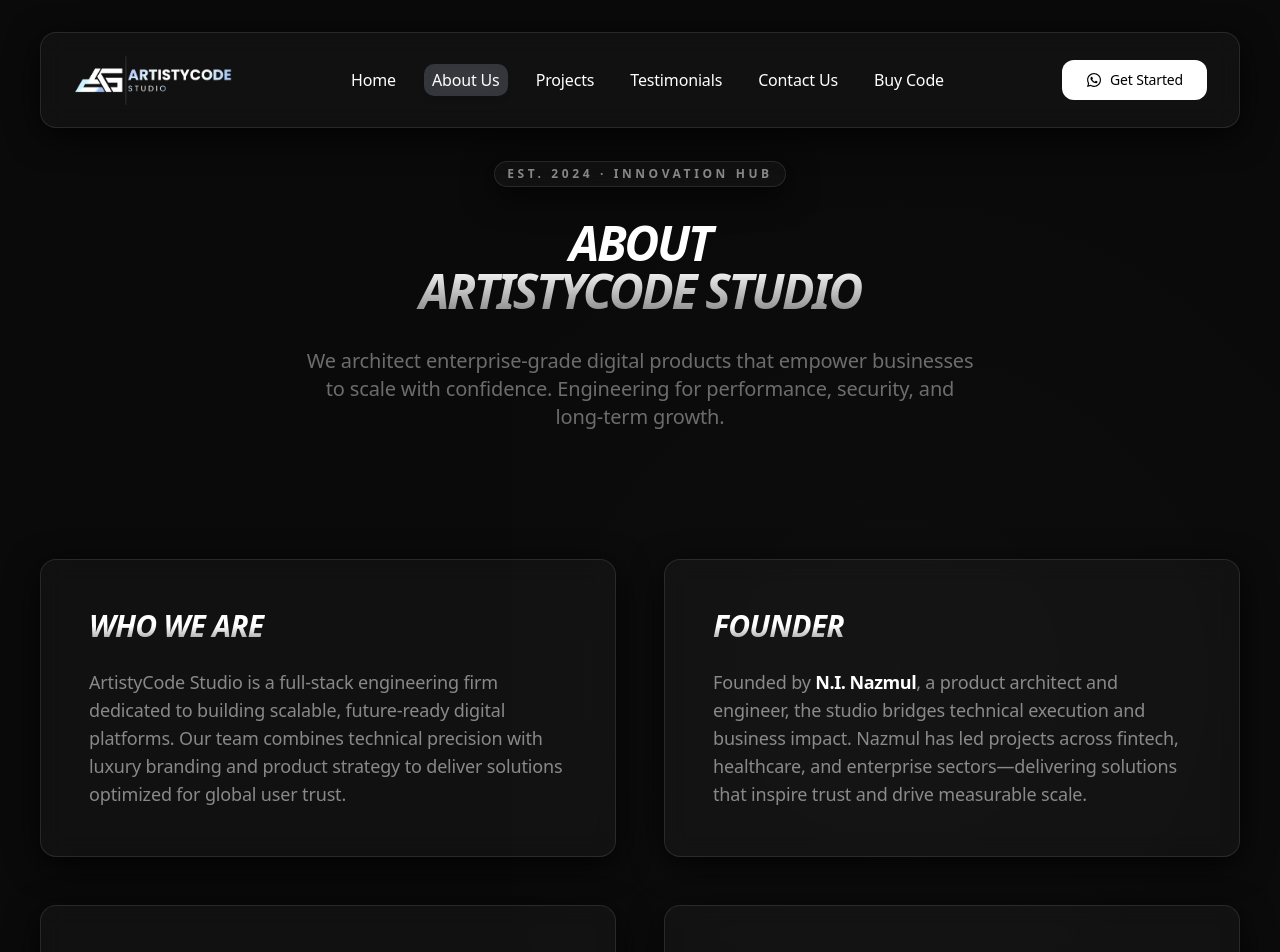
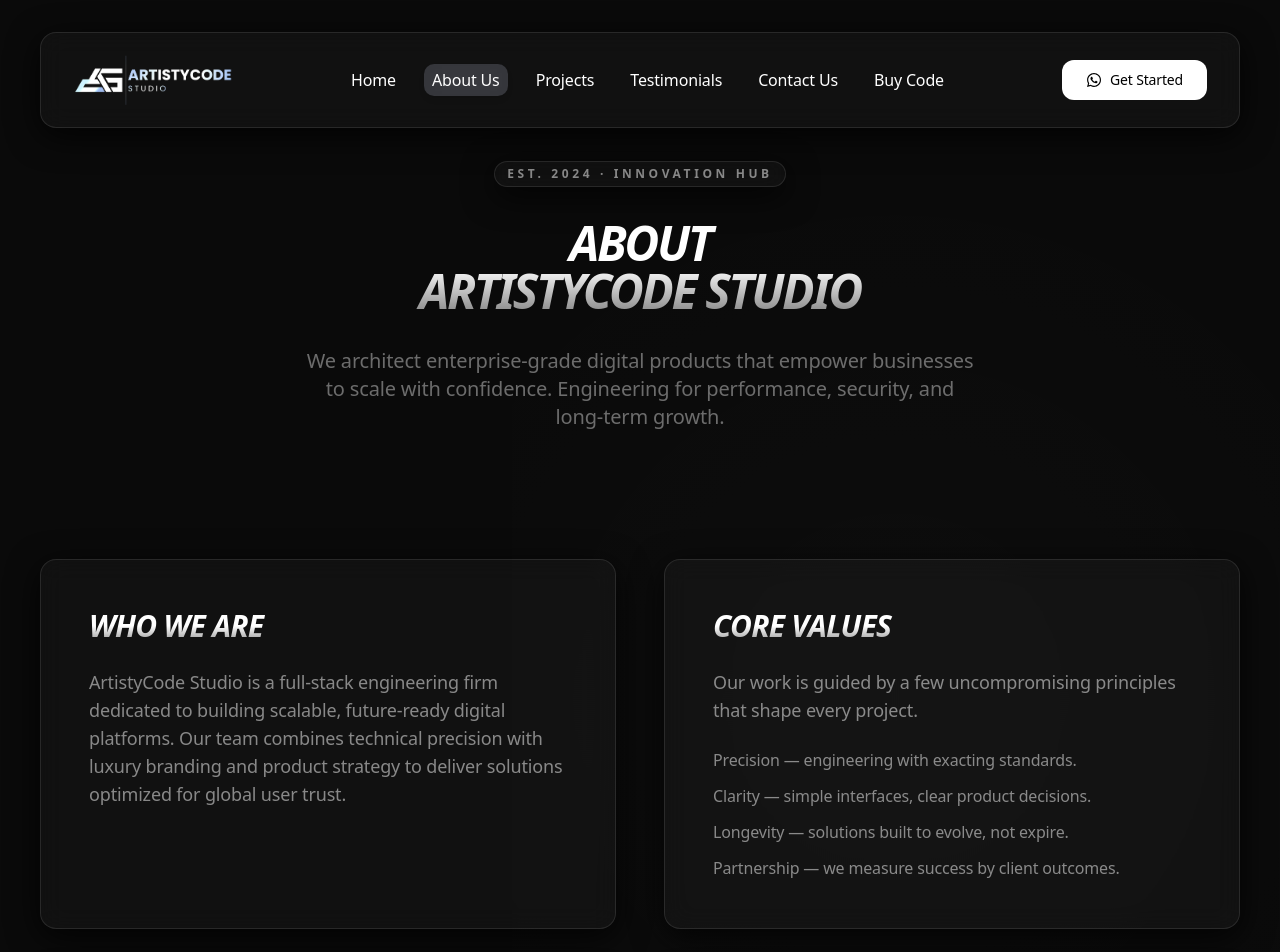
Before and after one commit to ninazmul/artistycode-studio, a Next.js app: page /about in a window 1280 px wide. Shown: the top 952 px of the page. Built offline with nearby package versions, Linux system fonts and the light colour scheme.

Commit message:
About us updated, removed founder section and added core values section

```diff
--- a/app/(root)/about/page.tsx
+++ b/app/(root)/about/page.tsx
@@ -82,15 +82,18 @@
             </p>
           </div>
 
-          {/* Founder */}
+          {/* Core Values */}
           <div className="glass p-10 md:p-12 rounded-2xl transition-all duration-500 hover:bg-white/[0.05]">
-            <h2 className="text-2xl md:text-3xl font-bold tracking-tight mb-6 italic text-shine">FOUNDER</h2>
+            <h2 className="text-2xl md:text-3xl font-bold tracking-tight mb-6 italic text-shine">CORE VALUES</h2>
             <p className="text-white/50 leading-relaxed text-base md:text-lg font-light">
-              Founded by <strong className="text-white font-bold tracking-tight">N.I. Nazmul</strong>, a product architect and engineer,
-              the studio bridges technical execution and business impact. Nazmul has led
-              projects across fintech, healthcare, and enterprise sectors—delivering
-              solutions that inspire trust and drive measurable scale.
+              Our work is guided by a few uncompromising principles that shape every project.
             </p>
+            <ul className="mt-6 space-y-3 text-white/50 font-light">
+              <li><strong>Precision</strong> — engineering with exacting standards.</li>
+              <li><strong>Clarity</strong> — simple interfaces, clear product decisions.</li>
+              <li><strong>Longevity</strong> — solutions built to evolve, not expire.</li>
+              <li><strong>Partnership</strong> — we measure success by client outcomes.</li>
+            </ul>
           </div>
 
           {/* What We Do */}
```
